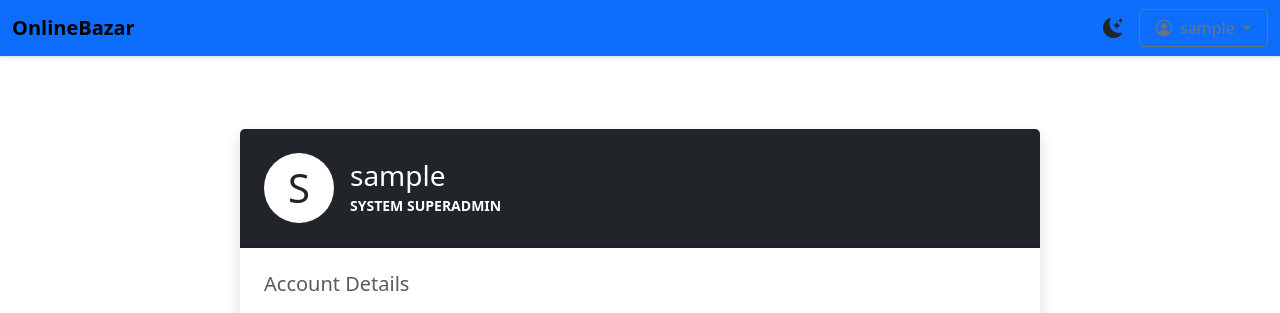
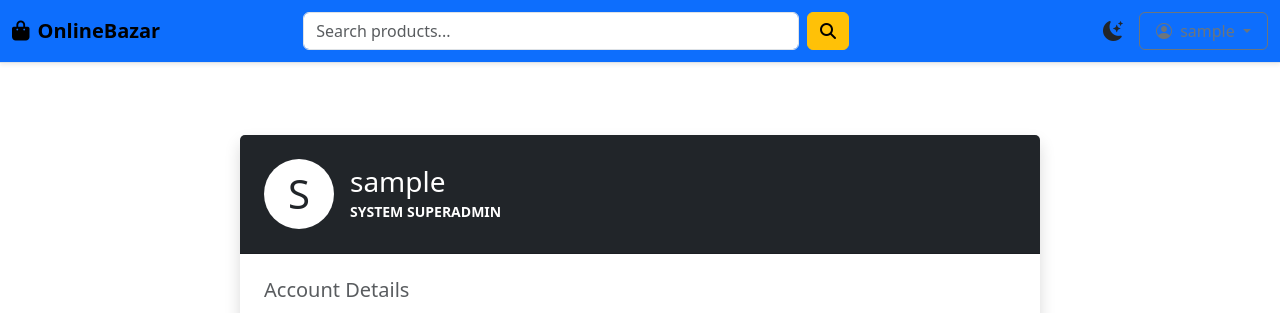
Before and after one commit to Nirajjj11/E-Commerce, a Django app: page /accounts/profile/ in a window 1280 px wide. Shown: the top 313 px of the page. Run offline with Django 5.2, Linux system fonts and the light colour scheme; the visitor is signed in with stand-in values (Sample User, id 1).

Commit message:
Search bar added

```diff
--- a/django_project/product/urls.py
+++ b/django_project/product/urls.py
@@ -8,4 +8,5 @@ urlpatterns = [
       path("product/new/",ProductCreateView.as_view(), name="product_create"),
       path("product/<int:pk>/update/", ProductUpdateView.as_view(), name="product_update"),
       path("product/<int:pk>/delete/", ProductDeleteView.as_view(), name="product_delete"),
+      path("search/", SearchProductView.as_view(), name="search"),
 ]
--- a/django_project/templates/base.html
+++ b/django_project/templates/base.html
@@ -14,6 +14,7 @@
       <link href="https://cdn.jsdelivr.net/npm/bootstrap@5.3.3/dist/css/bootstrap.min.css" rel="stylesheet">
       <link rel="stylesheet" href="{% static 'css/style.css' %}">
 
+      <link rel="stylesheet" href="https://cdnjs.cloudflare.com/ajax/libs/font-awesome/6.5.1/css/all.min.css">
       <!-- Prevent flash of unstyled theme: This MUST stay in head -->
       <script>
             (function () {
--- a/django_project/templates/navbar.html
+++ b/django_project/templates/navbar.html
@@ -1,12 +1,18 @@
 {% load static %}
 <nav class="navbar navbar-expand-lg border-bottom shadow-sm bg-primary">
       <div class="container-fluid">
-            <a class="navbar-brand fw-bold" href="{% url 'home' %}">OnlineBazar</a>
+            <a class="navbar-brand fw-bold" href="{% url 'home' %}">
+                  <i class="fas fa-shopping-bag my-2 me-2"></i>OnlineBazar</a>
             <button class="navbar-toggler" type="button" data-bs-toggle="collapse" data-bs-target="#navbarNav">
                   <span class="navbar-toggler-icon"></span>
             </button>
 
             <div class="collapse navbar-collapse" id="navbarNav">
+                  <form class="d-flex mx-auto w-50" method="GET" action="{% url 'search' %}">
+                        <input class="form-control me-2" type="search" name="q" placeholder="Search products..."
+                              value="{{ request.GET.q }}" />
+                        <button class="btn btn-warning fw-bold" type="submit"><i class="fas fa-search"></i></button>
+                  </form>
                   <ul class="navbar-nav me-auto">
 
                         {% if user.is_authenticated %}
@@ -57,8 +63,9 @@
                         </div>
                         {% else %}
                         <div class="d-flex gap-2">
-                              <a href="{% url 'login' %}" class="btn btn-sm btn-outline-primary text-white">Login</a>
-                              <a href="{% url 'signup' %}" class="btn btn-sm btn-primary">Signup</a>
+                              <a href="{% url 'login' %}"
+                                    class="btn btn-sm btn-outline-primary border-1 text-white">Login</a>
+                              <a href="{% url 'signup' %}" class="btn btn-sm btn-primary border bg-warning">Signup</a>
                         </div>
                         {% endif %}
                   </div>
```
Also changed, not shown: django_project/product/views.py (+16 -0 lines).
